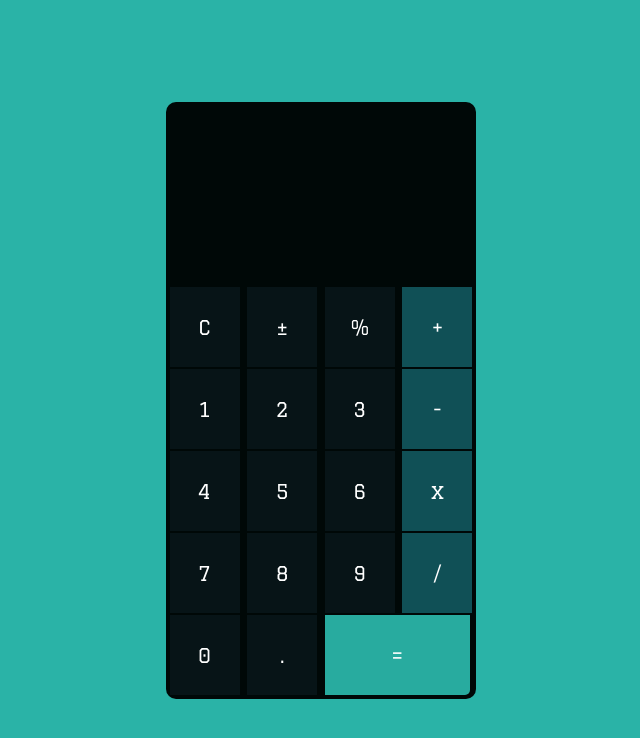
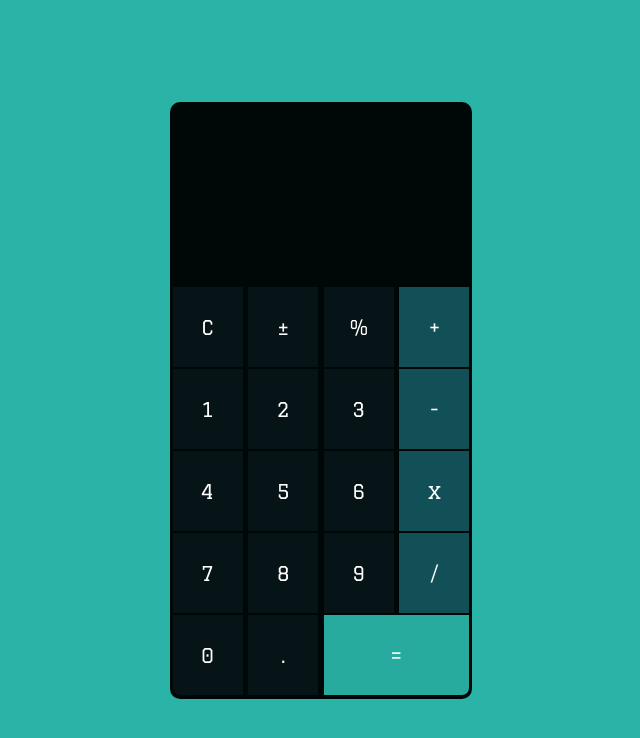
Before and after one commit to Emmanuel-Sasere/Calculator-Page, a plain HTML site: page index.html in a window 1280 px wide. Shown: the whole page, without its empty margins (319-959 px from the left). Drawn offline with Linux system fonts and the light colour scheme.

Commit message:
improved

```diff
--- a/index.html
+++ b/index.html
@@ -50,7 +50,7 @@
 
                 <!-- ============ ROW 5 ======================= -->
                 <div>
-                    <input class="input" type="button" value="0" onclick="display.value +='0' ">
+                    <input id="input0" class="input" type="button" value="0" onclick="display.value +='0' ">
                     <input class="input" type="button" value="." onclick="display.value +='.' ">
                     <input type="button" value="=" onclick="display.value = eval(display.value) " class="equal">
                 </div>
--- a/style.css
+++ b/style.css
@@ -39,10 +39,11 @@
     background-color: #071417;
     color: white;
     outline: 0;
-    margin: 1px;
+    margin: 1px 0;
     font-size: 20px;
     cursor: pointer;
 }
+
 .matrix {
     background-color: #105056;
     border: 0;
@@ -50,7 +51,7 @@
     height: 80px;
     color: white;
     outline: 0;
-    margin: 1px;
+    /* margin: 1px; */
     font-size: 20px;
     cursor: pointer;
 }
@@ -62,10 +63,10 @@
     height: 80px;
     color: white;
     outline: 0;
-    margin: 1px;
+    margin: 1px 0;
     font-size: 20px;
     cursor: pointer;
-    border-radius: 0 0 5px 0;
+    border-radius: 0 0 7px 0;
 }
 
 /* =============== CALCULATOR SCREEN ================= */
@@ -87,7 +88,11 @@ form .display input {
     height: 80px;
     color: white;
     outline: 0;
-    margin: 1px;
+    margin: 1px 0;
     font-size: 20px;
     cursor: pointer;
 }
+
+#input0 {
+    border-radius: 0 0 0 7px;
+}
```
